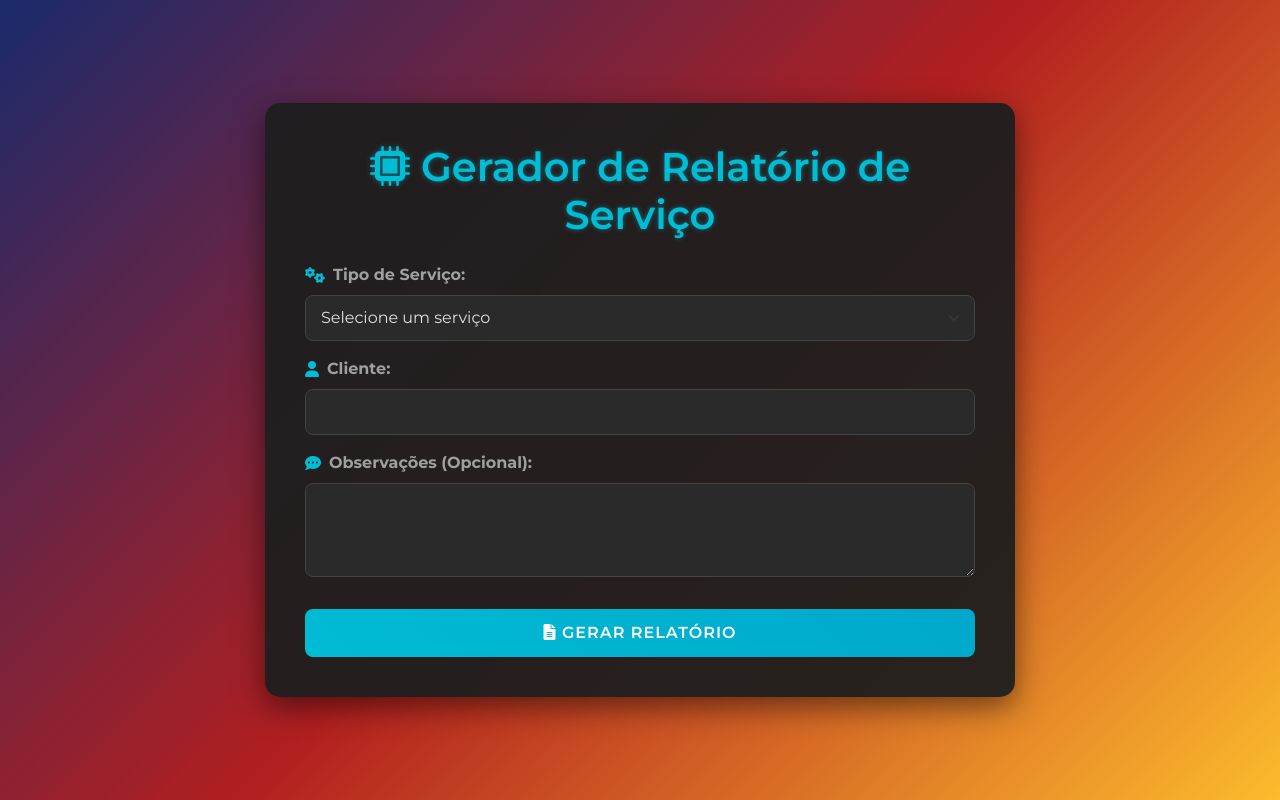
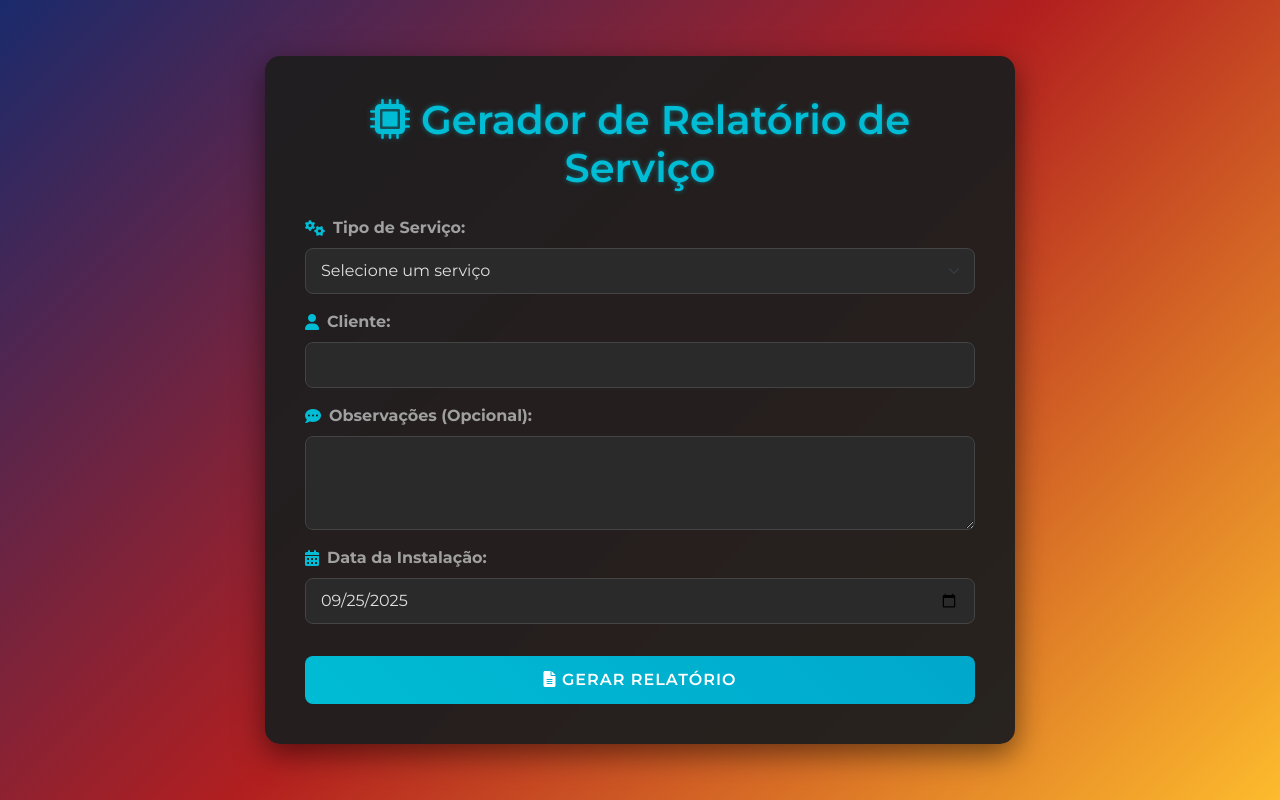
Before and after one commit to binhog29/relatorio-servico, a Flask app: page / in a window 1280 px wide. Run offline with Flask 3, Linux system fonts and the light colour scheme.

Commit message:
Adiciona campo de data manual no relatorio

```diff
--- a/app.py
+++ b/app.py
@@ -3,11 +3,9 @@ import datetime
 
 app = Flask(__name__)
 
-def gerar_relatorio_servico(cliente, tipo_servico, dados_servico):
-    data_hoje = datetime.date.today().strftime('%d/%m/%Y')
+def gerar_relatorio_servico(cliente, tipo_servico, dados_servico, data_instalacao):
     relatorio = f"Assunto: {tipo_servico.upper()}\n"
 
-    # O cliente é opcional para serviço em torres
     if cliente:
         relatorio += f"CLIENTE: {cliente}\n"
 
@@ -16,7 +14,6 @@ def gerar_relatorio_servico(cliente, tipo_servico, dados_servico):
         if numero_torre:
             relatorio += f"TORRE: {numero_torre}\n"
 
-    # Seção de material usado (exceto para Troca de Equipamento)
     if tipo_servico != 'TROCA DE EQUIPAMENTO':
         relatorio += "USADO:\n"
 
@@ -34,7 +31,6 @@ def gerar_relatorio_servico(cliente, tipo_servico, dados_servico):
         if alcas:
             relatorio += f"- {alcas} alças\n"
 
-        # Equipamento
         onu = dados_servico.get('onu')
         pon = dados_servico.get('pon')
         roteador = dados_servico.get('roteador')
@@ -63,7 +59,7 @@ def gerar_relatorio_servico(cliente, tipo_servico, dados_servico):
     if observacoes:
         relatorio += f"\nOBSERVAÇÕES:\n{observacoes}\n"
 
-    relatorio += f"\nDATA: {data_hoje}\n"
+    relatorio += f"\nDATA: {data_instalacao}\n"
     return relatorio.strip()
 
 @app.route('/', methods=['GET', 'POST'])
@@ -72,6 +68,7 @@ def relatorio_app():
     if request.method == 'POST':
         cliente_nome = request.form.get('cliente', '')
         tipo_servico = request.form.get('tipo_servico', '')
+        data_instalacao = request.form.get('data_instalacao')
 
         dados_servico = {}
         dados_servico['observacoes'] = request.form.get('observacoes', '')
@@ -127,7 +124,8 @@ def relatorio_app():
              relatorio_gerado = gerar_relatorio_servico(
                 cliente=cliente_nome,
                 tipo_servico=tipo_servico,
-                dados_servico=dados_servico
+                dados_servico=dados_servico,
+                data_instalacao=data_instalacao
             )
 
     return render_template('relatorio.html', relatorio=relatorio_gerado)
--- a/templates/relatorio.html
+++ b/templates/relatorio.html
@@ -334,6 +334,10 @@
                 <label for="observacoes" class="form-label fw-bold"><i class="fas fa-comment-dots"></i> Observações (Opcional):</label>
                 <textarea class="form-control" id="observacoes" name="observacoes" rows="3"></textarea>
             </div>
+            <div class="mb-3">
+                <label for="data_instalacao" class="form-label fw-bold"><i class="fas fa-calendar-alt"></i> Data da Instalação:</label>
+                <input type="date" class="form-control" id="data_instalacao" name="data_instalacao">
+            </div>
             <button type="submit" class="btn btn-primary w-100 mt-3"><i class="fas fa-file-alt"></i> Gerar Relatório</button>
         </form>
         {% if relatorio %}
@@ -385,7 +389,7 @@
                 const equipamentoManutencao = document.getElementById('equipamento-manutencao');
                 equipamentoManutencao.style.display = (servico === 'MUDANÇA DE ENDEREÇO') ? 'block' : 'none';
                 const alcasDivManutencao = document.getElementById('alcas-div-manutencao');
-                alcasDivManutencao.style.display = (servico === 'MUDANÇA DE ENDEREÇo') ? 'block' : 'none';
+                alcasDivManutencao.style.display = (servico === 'MUDANÇA DE ENDEREÇO') ? 'block' : 'none';
                 clienteDiv.style.display = 'block';
                 document.getElementById('cliente').setAttribute('required', 'required');
             } else if (servico === 'TROCA DE EQUIPAMENTO') {
@@ -397,6 +401,11 @@
         });
         document.addEventListener('DOMContentLoaded', function() {
             document.getElementById('tipo_servico').dispatchEvent(new Event('change'));
+            const today = new Date();
+            const year = today.getFullYear();
+            const month = (today.getMonth() + 1).toString().padStart(2, '0');
+            const day = today.getDate().toString().padStart(2, '0');
+            document.getElementById('data_instalacao').value = `${year}-${month}-${day}`;
         });
         function copiarRelatorio() {
             const relatorioTextarea = document.getElementById('relatorio-texto');
```
